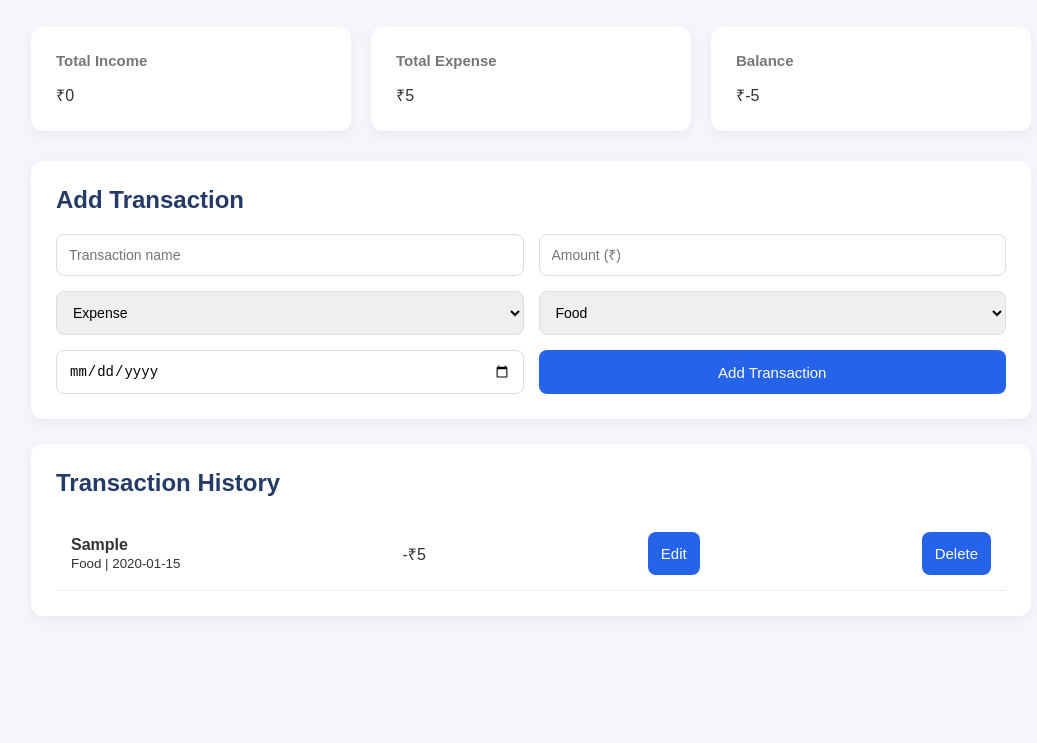
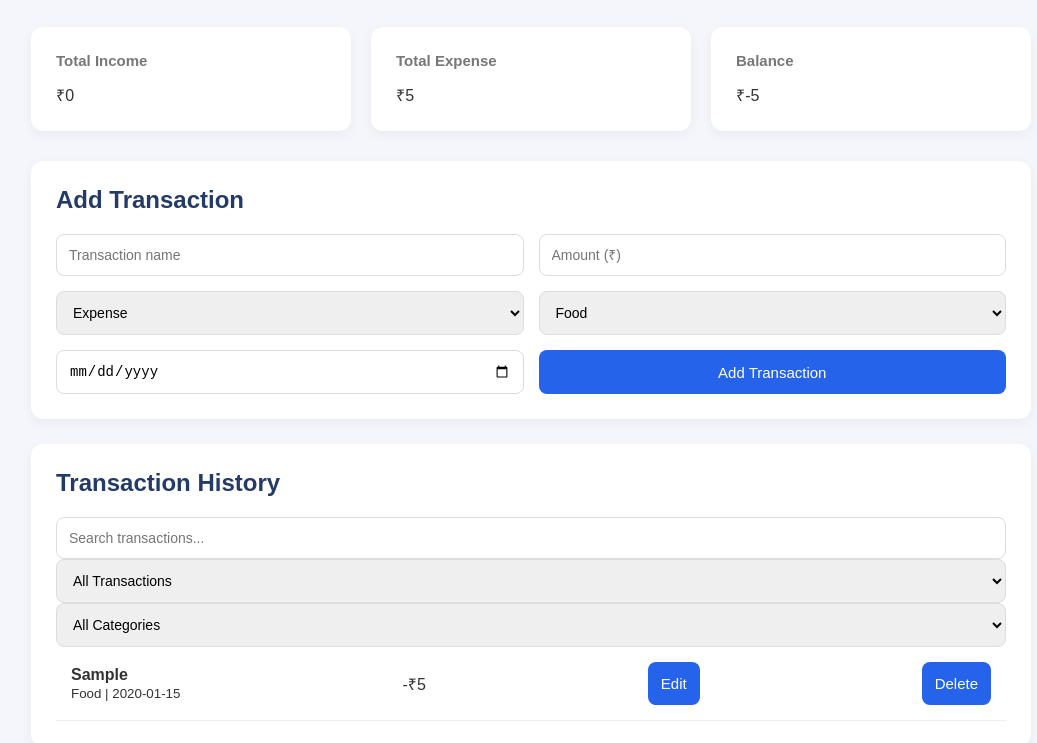
Before and after one commit to kirankumaryarashi/Expenso, a plain HTML site: page index.html in a window 1280 px wide. Both pictures are taken after typing "Sample", "5", "2020-01-15" into the empty fields and a click on the button "+ Add Transaction". Shown: the part 99-842 px from the top of the page, without its empty margins (109-1146 px from the left). Before the commit the page ends 800 px from the top, so only its background shows below. Drawn offline with Linux system fonts and the light colour scheme.

Commit message:
Add transaction search and filters

```diff
--- a/index.html
+++ b/index.html
@@ -94,6 +94,34 @@
 
             <h2>Transaction History</h2>
 
+
+<div class="transaction-filters">
+
+    <input
+        type="text"
+        id="transaction-search"
+        placeholder="Search transactions..."
+    >
+
+    <select id="filter-type">
+        <option value="all">All Transactions</option>
+        <option value="income">Income Only</option>
+        <option value="expense">Expenses Only</option>
+    </select>
+
+    <select id="filter-category">
+        <option value="all">All Categories</option>
+        <option value="Food">Food</option>
+        <option value="Travel">Travel</option>
+        <option value="Shopping">Shopping</option>
+        <option value="Education">Education</option>
+        <option value="Bills">Bills</option>
+        <option value="Salary">Salary</option>
+        <option value="Other">Other</option>
+    </select>
+
+</div>
+
             <ul id="transaction-list">
                 <li class="empty-message">
                     No transactions yet. Start by adding one!
--- a/script.js
+++ b/script.js
@@ -5,12 +5,14 @@ let transactions =
 const form = document.getElementById("transaction-form");
 const transactionList = document.getElementById("transaction-list");
 
+const searchInput = document.getElementById("transaction-search");
+const typeFilter = document.getElementById("filter-type");
+const categoryFilter = document.getElementById("filter-category");
+
 let editingIndex = null;
 
-// Get the submit button
 const submitButton = form.querySelector('button[type="submit"]');
 
-// Create Cancel Edit button
 const cancelButton = document.createElement("button");
 cancelButton.type = "button";
 cancelButton.textContent = "Cancel Edit";
@@ -21,18 +23,12 @@ form.appendChild(cancelButton);
 form.addEventListener("submit", function (event) {
     event.preventDefault();
 
-    const title = document.getElementById("title").value;
-    const amount = Number(document.getElementById("amount").value);
-    const type = document.getElementById("type").value;
-    const category = document.getElementById("category").value;
-    const date = document.getElementById("date").value;
-
     const transaction = {
-        title,
-        amount,
-        type,
-        category,
-        date
+        title: document.getElementById("title").value,
+        amount: Number(document.getElementById("amount").value),
+        type: document.getElementById("type").value,
+        category: document.getElementById("category").value,
+        date: document.getElementById("date").value
     };
 
     if (editingIndex === null) {
@@ -59,11 +55,48 @@ function saveTransactions() {
     );
 }
 
-// Display transactions
+// Search and filter events
+searchInput.addEventListener("input", displayTransactions);
+typeFilter.addEventListener("change", displayTransactions);
+categoryFilter.addEventListener("change", displayTransactions);
+
+// Display filtered transactions
 function displayTransactions() {
     transactionList.innerHTML = "";
 
-    transactions.forEach(function (transaction, index) {
+    const searchText = searchInput.value.toLowerCase();
+    const selectedType = typeFilter.value;
+    const selectedCategory = categoryFilter.value;
+
+    const filteredTransactions = transactions
+        .map((transaction, index) => ({ transaction, index }))
+        .filter(item => {
+            const t = item.transaction;
+
+            const matchesSearch =
+                t.title.toLowerCase().includes(searchText);
+
+            const matchesType =
+                selectedType === "all" || t.type === selectedType;
+
+            const matchesCategory =
+                selectedCategory === "all" ||
+                t.category === selectedCategory;
+
+            return matchesSearch && matchesType && matchesCategory;
+        });
+
+    if (filteredTransactions.length === 0) {
+        const li = document.createElement("li");
+        li.textContent = "No matching transactions found.";
+        transactionList.appendChild(li);
+        return;
+    }
+
+    filteredTransactions.forEach(function (item) {
+        const transaction = item.transaction;
+        const index = item.index;
+
         const li = document.createElement("li");
 
         const details = document.createElement("div");
@@ -165,8 +198,6 @@ function updateSummary() {
         }
     });
 
-    const balance = totalIncome - totalExpense;
-
     document.getElementById("total-income").textContent =
         "₹" + totalIncome;
 
@@ -174,7 +205,7 @@ function updateSummary() {
         "₹" + totalExpense;
 
     document.getElementById("total-balance").textContent =
-        "₹" + balance;
+        "₹" + (totalIncome - totalExpense);
 }
 
 // Load saved transactions
```
